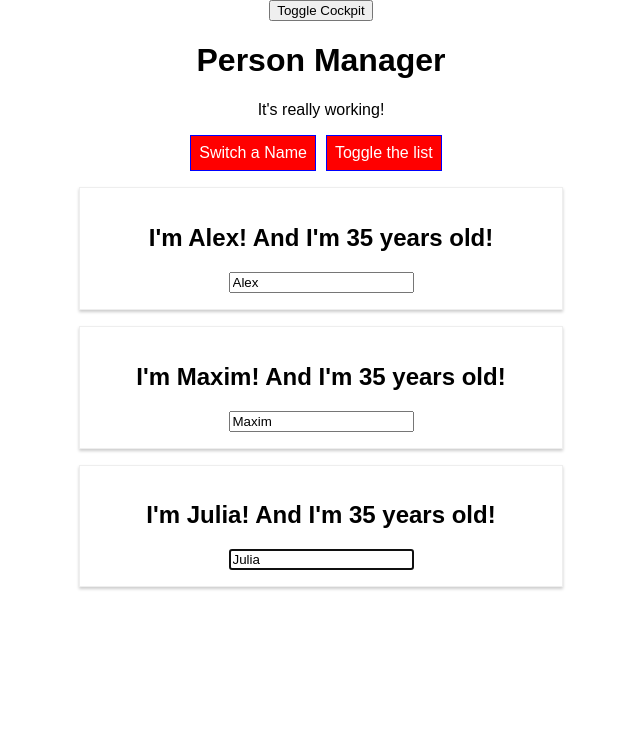
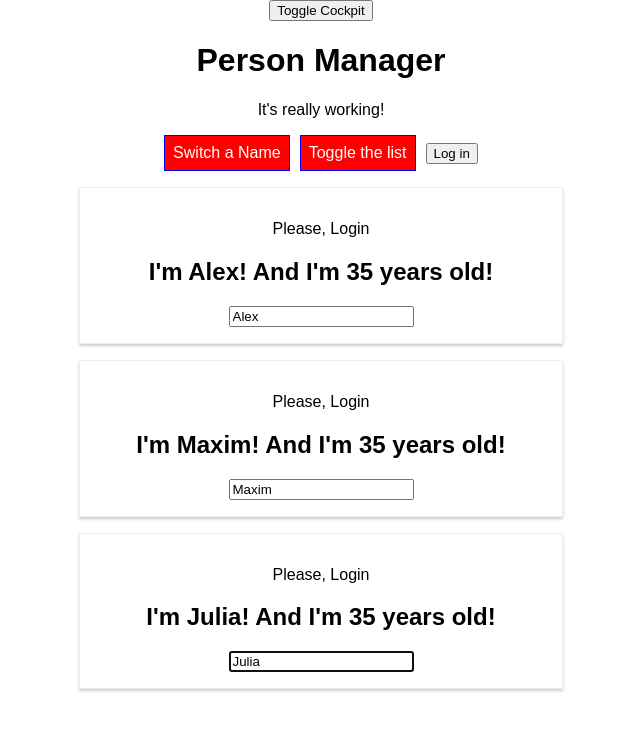
Before and after one commit to cigna2020/react_practice_max_schwarz, a React (Create React App) app in the folder react-guide/: page / in a window 1280 px wide. Shown: the top 730 px of the page, without its empty margins (319-959 px from the left). Built offline with nearby package versions, Linux system fonts and the light colour scheme.

Commit message:
Use Context API to passing data between components

```diff
--- a/react-guide/src/components/Cockpit/Cockpit.js
+++ b/react-guide/src/components/Cockpit/Cockpit.js
@@ -1,5 +1,7 @@
 import React, {useEffect} from 'react';
 import styled from 'styled-components'
+
+import AuthContext from '../../context/auth-context';
 
 const cockpit = (props) => {
 
@@ -62,6 +64,12 @@ const cockpit = (props) => {
                     onClick={props.toggler}
                     ref={toggleBtnRef}
                 >Toggle the list</StyledButton>
+                <AuthContext.Consumer>
+                    {(context) =>
+                        <button onClick={context.login}>Log in</button>
+                    }
+                </AuthContext.Consumer>
+
             </div>
         </div>
     )
--- a/react-guide/src/components/Persons/Person/Person.js
+++ b/react-guide/src/components/Persons/Person/Person.js
@@ -1,6 +1,8 @@
 import React, {Component} from 'react';
 import styled from 'styled-components';
 import PropTypes from 'prop-types';
+
+import AuthContext from '../../../context/auth-context';
 
 // import Auxiliary from '../../../hoc/Auxiliary';
 // import './Person.css'
@@ -37,6 +39,11 @@ class Person extends Component {
 
         return (
             <StyledDiv >
+                <AuthContext.Consumer>
+                    {context =>
+                        context.auth ? <p>Authendicated</p> : <p>Please, Login</p>
+                    }
+                </AuthContext.Consumer>
                 <h2 onClick={this.props.clickH2}>I'm {this.props.name}! And I'm {this.props.age} years old!</h2>
                 <p>{this.props.children}</p>
                 <input
--- a/react-guide/src/components/Persons/Persons.js
+++ b/react-guide/src/components/Persons/Persons.js
@@ -41,7 +41,8 @@ class Persons extends PureComponent {                               // PureCompo
         console.log('[PersonS.js] rendering...');
 
         return this.props.persons.map((person, index) => {
-            return (<Person
+            return (
+                <Person
                     name={person.name}
                     age={person.age}
                     key={person.id}
--- a/react-guide/src/containers/App.js
+++ b/react-guide/src/containers/App.js
@@ -4,6 +4,7 @@ import './App.css';
 import Persons from '../components/Persons/Persons.js'
 import Cockpit from '../components/Cockpit/Cockpit';
 import WithClass from '../hoc/WithClass';
+import AuthContext from '../context/auth-context';
 
 
 
@@ -23,6 +24,7 @@ class App extends Component {
         showList: false,
         showCocpit: true,
         changeCounter: 0,
+        authendicated: false,
     };
 
     switchNameHandler = (newName) => {
@@ -84,6 +86,10 @@ class App extends Component {
         this.setState({persons: persons});
     }
 
+    loginHandler = () => {
+        this.setState({authendicated: true})
+    }
+
     render() {
 
         console.log('[App.js] render...')
@@ -107,7 +113,8 @@ class App extends Component {
                 <button onClick={() => {
                     this.setState({showCocpit: false})
                 }}>Toggle Cockpit</button>
-                { this.state.showCocpit ? (
+                <AuthContext.Provider value={{auth: this.state.authendicated, login: this.loginHandler}}>
+                    {this.state.showCocpit ? (
                         <Cockpit
                             title={this.props.appTitle}
                             showList={this.state.showList}
@@ -119,6 +126,7 @@ class App extends Component {
                     }
 
                     {personsList}
+                </AuthContext.Provider>
             </WithClass>
         )
     }
--- /dev/null
+++ b/react-guide/src/context/auth-context.js
@@ -0,0 +1,8 @@
+import {createContext} from 'react';
+
+const authContext = createContext({
+    auth: false,
+    login: () => { }
+});
+
+export default authContext;
```
Lines whose indentation alone changed are shown as unchanged.
